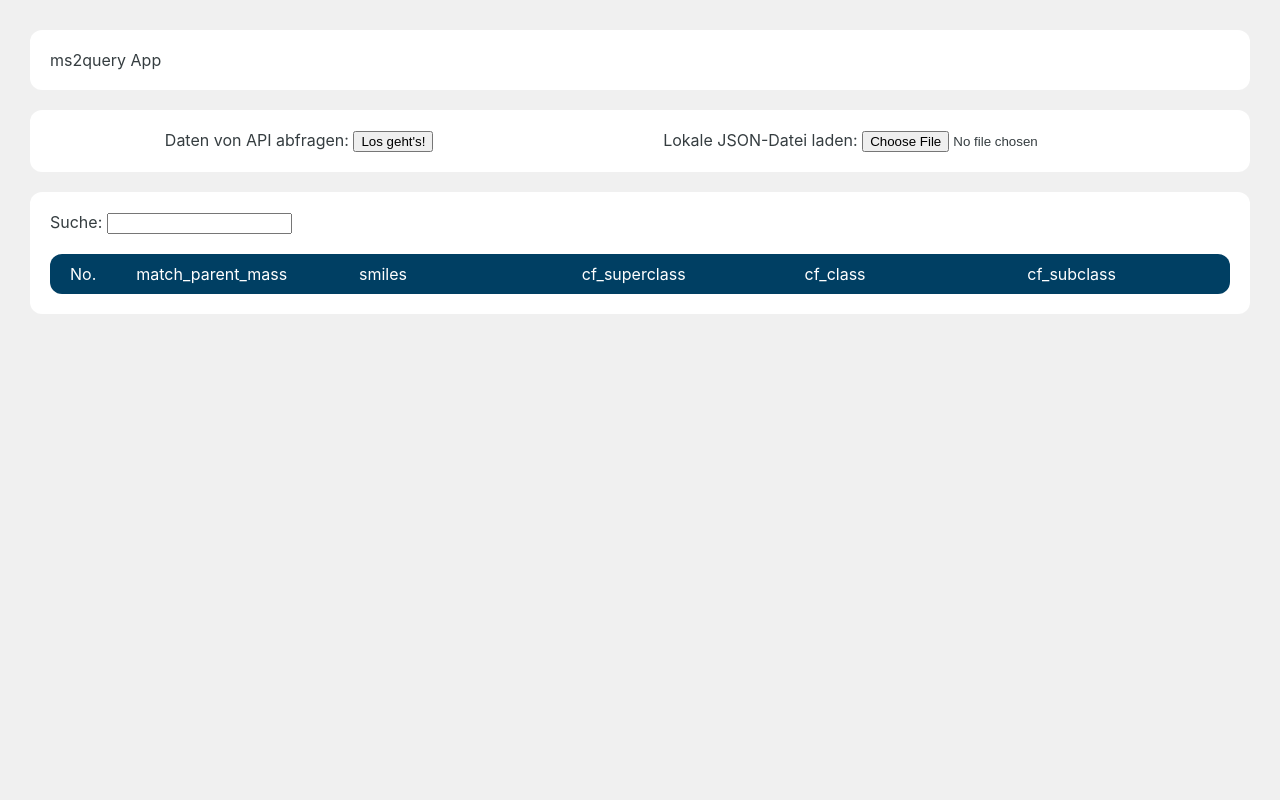
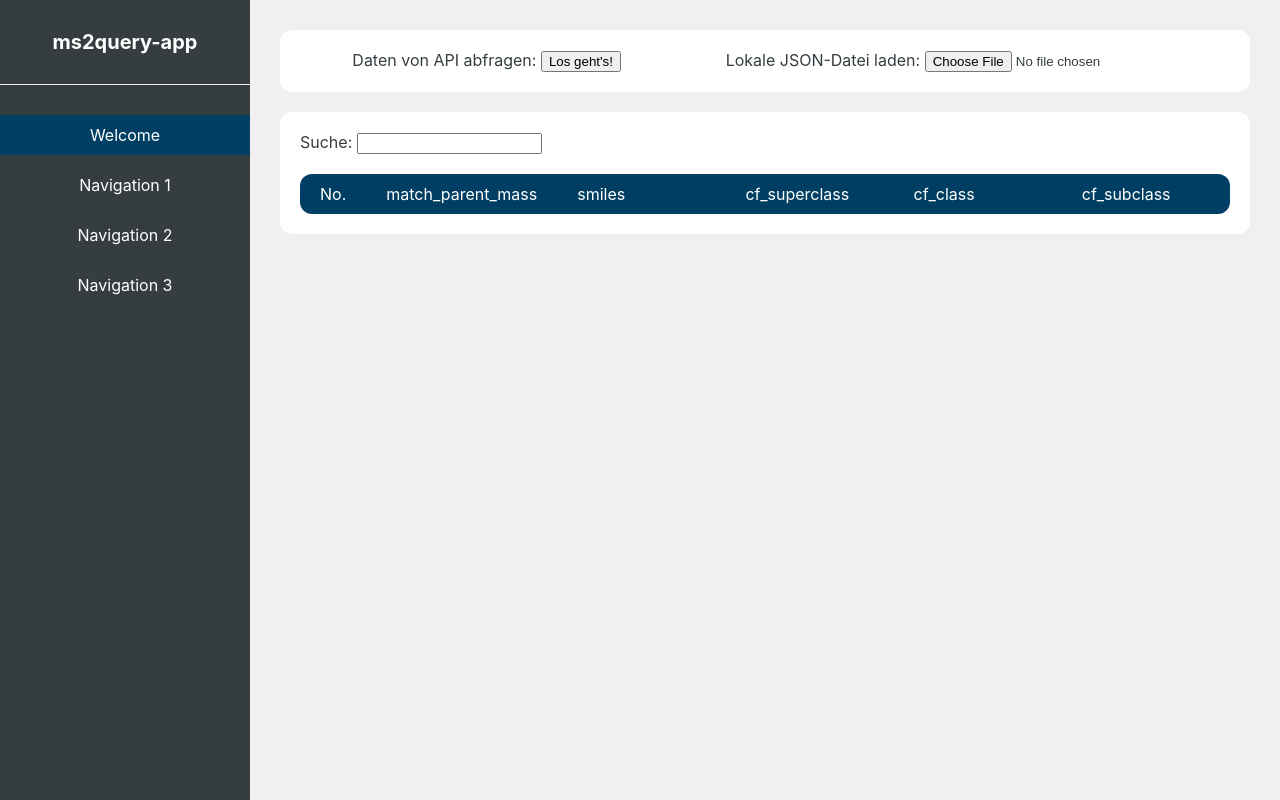
Before and after one commit to iomega/ms2query-app, a Svelte app in the folder frontend/: page / in a window 1280 px wide. Built offline with nearby package versions, Linux system fonts and the light colour scheme.

Commit message:
Moved content from ApiDebug.svelte to App.svelte

```diff
--- a/frontend/src/ApiDebug.svelte
+++ /dev/null
@@ -1,89 +0,0 @@
-<script lang="ts">
-    import Box from "./Box.svelte";
-    import ResultsTable from "./components/ResultsTable.svelte";
-    import Input from "./components/Input.svelte";
-    import { getResults } from "./fetch.api";
-
-    let tableItems = [];
-    $: console.log("tableItems: ", tableItems);
-
-    let searchKeyword = "";
-
-    $: tableItemsSearched = tableItems.filter((item) =>
-        searchKeyword.length > 0
-            ? Object.values(item).join(",").includes(searchKeyword)
-            : true
-    );
-
-    const getDataFromApi = async () => {
-        const response = await getResults();
-        const data = await response.json();
-
-        tableItems = data.map((item) => {
-            return {
-                ...item,
-            };
-        });
-    };
-
-    let files: any[] = [];
-    const getLocalData = async () => {
-        const file = files[0];
-
-        tableItems = JSON.parse(await file.text());
-    };
-</script>
-
-<div>
-    <Box>
-        <div class="header">ms2query App</div>
-    </Box>
-
-    <Box>
-        <div class="upload-area">
-            <div>
-                <label for="get-data-button">Daten von API abfragen: </label>
-                <button
-                    id="get-data-button"
-                    on:click="{() => getDataFromApi()}">
-                    Los geht's!
-                </button>
-            </div>
-            <div>
-                <label for="file-upload">Lokale JSON-Datei laden:</label>
-                <input
-                    id="file-upload"
-                    type="file"
-                    bind:files
-                    on:change="{() => getLocalData()}" />
-            </div>
-        </div>
-    </Box>
-
-    <Box>
-        <div class="table-box">
-            <Input bind:value="{searchKeyword}" label="Suche" />
-            <ResultsTable items="{tableItemsSearched}" />
-        </div>
-    </Box>
-</div>
-
-<style lang="scss">
-    .header {
-        width: 100%;
-        display: flex;
-        justify-content: space-between;
-    }
-
-    .upload-area {
-        display: flex;
-        justify-content: space-around;
-    }
-
-    .table-box {
-        display: flex;
-        flex-direction: column;
-        gap: 20px;
-        text-align: left;
-    }
-</style>
--- a/frontend/src/App.svelte
+++ b/frontend/src/App.svelte
@@ -1,13 +1,75 @@
 <script lang="ts">
-    import ApiDebug from "./ApiDebug.svelte";
-    import Sidebar from "./Sidebar.svelte";
+    import Sidebar from "./components/Sidebar.svelte";
+    import Box from "./components/Box.svelte";
+    import ResultsTable from "./components/ResultsTable.svelte";
+    import Input from "./components/Input.svelte";
+    import { getResults } from "./api/fetch.api";
+
+    let tableItems = [];
+    $: console.log("tableItems: ", tableItems);
+
+    let searchKeyword = "";
+
+    $: tableItemsSearched = tableItems.filter((item) =>
+        searchKeyword.length > 0
+            ? Object.values(item).join(",").includes(searchKeyword)
+            : true
+    );
+
+    const getDataFromApi = async () => {
+        const response = await getResults();
+        const data = await response.json();
+
+        tableItems = data.map((item) => {
+            return {
+                ...item,
+            };
+        });
+    };
+
+    let files: any[] = [];
+    const getLocalData = async () => {
+        const file = files[0];
+
+        tableItems = JSON.parse(await file.text());
+    };
 </script>
 
-<!-- <Sidebar/> -->
+<main>
+    <Sidebar />
 
-<div class="content">
-    <ApiDebug />
-</div>
+    <div class="content">
+        <Box>
+            <div class="upload-area">
+                <div>
+                    <label for="get-data-button"
+                        >Daten von API abfragen:
+                    </label>
+                    <button
+                        id="get-data-button"
+                        on:click="{() => getDataFromApi()}">
+                        Los geht's!
+                    </button>
+                </div>
+                <div>
+                    <label for="file-upload">Lokale JSON-Datei laden:</label>
+                    <input
+                        id="file-upload"
+                        type="file"
+                        bind:files
+                        on:change="{() => getLocalData()}" />
+                </div>
+            </div>
+        </Box>
+
+        <Box>
+            <div class="table-box">
+                <Input bind:value="{searchKeyword}" label="Suche" />
+                <ResultsTable items="{tableItemsSearched}" />
+            </div>
+        </Box>
+    </div>
+</main>
 
 <style lang="scss">
     :root,
@@ -19,12 +81,35 @@
             Oxygen, Ubuntu, Cantarell, "Open Sans", "Helvetica Neue", sans-serif;
     }
 
+    $sidebarWidth: 250px;
+    :global(.sidebar) {
+        width: $sidebarWidth;
+    }
+
     .content {
         box-sizing: border-box;
-        // margin-left: 250px;
+        margin-left: $sidebarWidth;
         padding: 30px;
         height: 100vh;
         color: #353d40;
+
+        .header {
+            width: 100%;
+            display: flex;
+            justify-content: space-between;
+        }
+
+        .upload-area {
+            display: flex;
+            justify-content: space-around;
+        }
+
+        .table-box {
+            display: flex;
+            flex-direction: column;
+            gap: 20px;
+            text-align: left;
+        }
     }
 
     /* Color Theme Swatches in Hex */
--- a/frontend/src/Sidebar.svelte
+++ b/frontend/src/components/Sidebar.svelte
@@ -20,7 +20,6 @@
         bottom: 0;
         left: 0;
         text-align: center;
-        width: 250px;
         box-sizing: border-box;
         background-color: #353d40;
         color: #ffffff;
```
Also changed, not shown: frontend/src/api/fetch.api.ts (renamed from frontend/src/fetch.api.ts), frontend/src/components/Box.svelte (renamed from frontend/src/Box.svelte).
